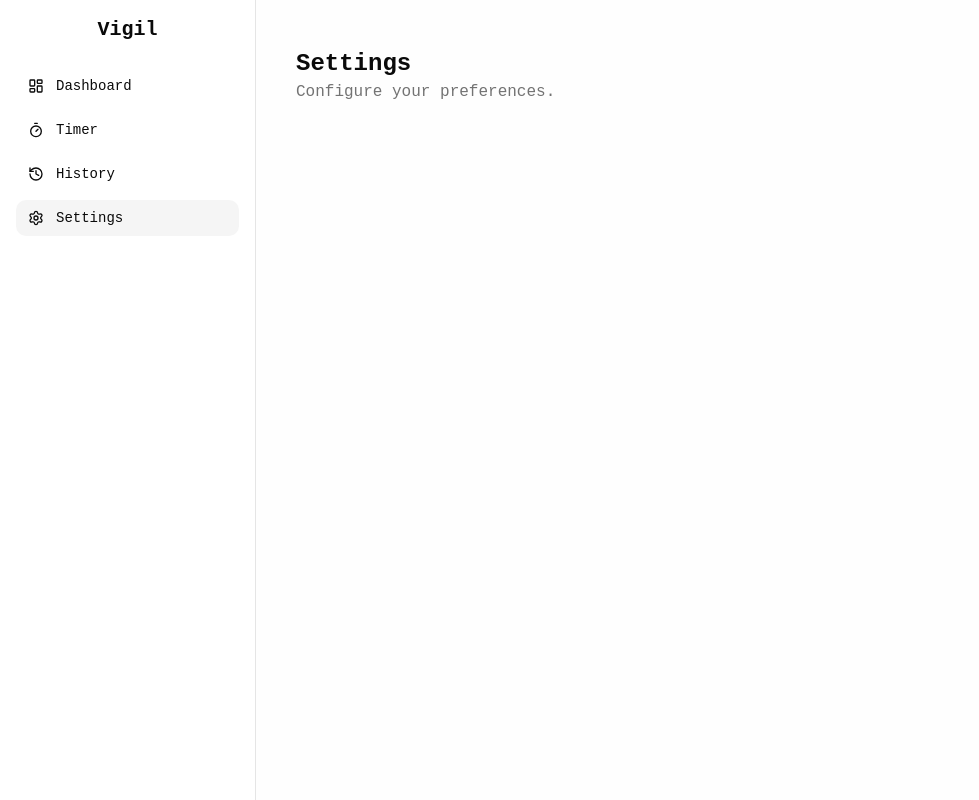
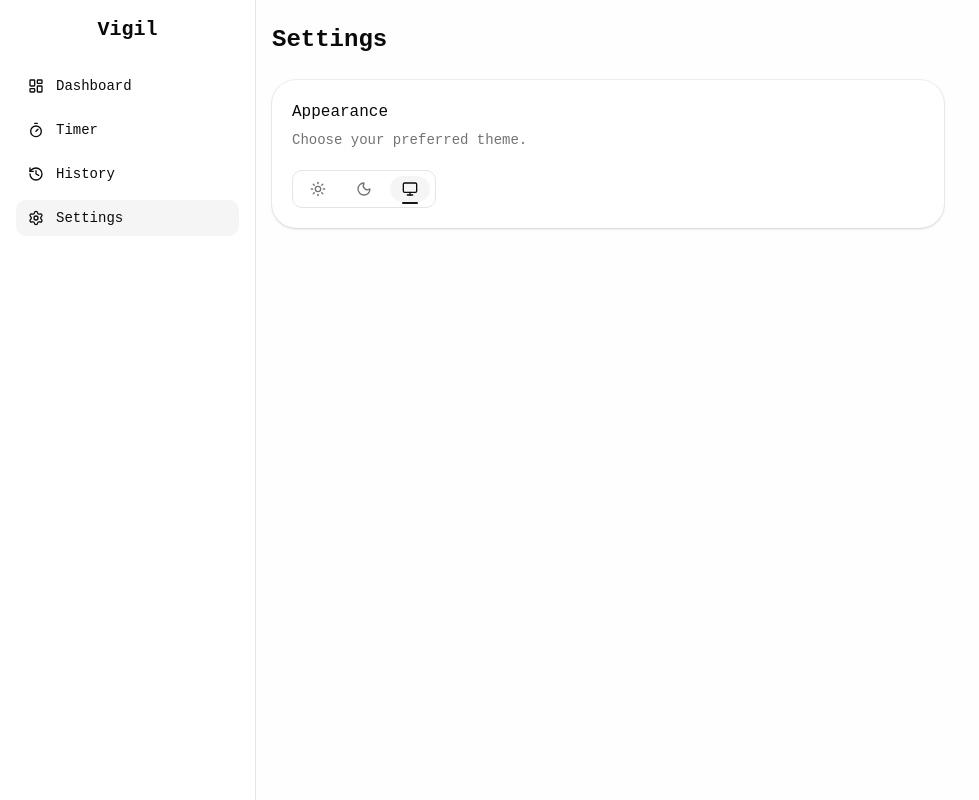
Before and after one commit to Sayantand938/vigil, a React (Vite) app: page /settings in a window 1280 px wide. Shown: the whole page, without its empty margins (0-979 px from the left). Built offline with nearby package versions, Linux system fonts and the light colour scheme.

Commit message:
style(settings): minimal theme toggle with icon buttons

```diff
--- a/src/pages/Settings.tsx
+++ b/src/pages/Settings.tsx
@@ -1,8 +1,50 @@
+import { Card, CardContent, CardDescription, CardHeader, CardTitle } from "@/components/ui/card"
+import { Button } from "@/components/ui/button"
+import { useTheme } from "@/components/theme-provider"
+import { Sun, Moon, Monitor } from "lucide-react"
+import { cn } from "@/lib/utils"
+
 export function Settings() {
+    const { theme, setTheme } = useTheme()
+
+    const options = [
+        { value: "light", icon: Sun, label: "Light" },
+        { value: "dark", icon: Moon, label: "Dark" },
+        { value: "system", icon: Monitor, label: "System" },
+    ] as const
+
     return (
-        <div className="p-6">
+        <div className="max-w-2xl space-y-6">
             <h1 className="text-2xl font-bold">Settings</h1>
-            <p className="text-muted-foreground">Configure your preferences.</p>
+
+            <Card>
+                <CardHeader>
+                    <CardTitle>Appearance</CardTitle>
+                    <CardDescription>Choose your preferred theme.</CardDescription>
+                </CardHeader>
+                <CardContent>
+                    <div className="flex gap-1 rounded-lg border p-1 w-fit">
+                        {options.map(({ value, icon: Icon, label }) => (
+                            <Button
+                                key={value}
+                                variant="ghost"
+                                size="sm"
+                                onClick={() => setTheme(value)}
+                                className={cn(
+                                    "relative gap-2 px-3 text-muted-foreground hover:text-foreground",
+                                    theme === value && "bg-muted text-foreground"
+                                )}
+                            >
+                                <Icon className="size-4" />
+                                <span className="sr-only">{label}</span>
+                                {theme === value && (
+                                    <span className="absolute -bottom-0.5 left-1/2 h-0.5 w-4 -translate-x-1/2 rounded-full bg-primary" />
+                                )}
+                            </Button>
+                        ))}
+                    </div>
+                </CardContent>
+            </Card>
         </div>
     )
 }
```
